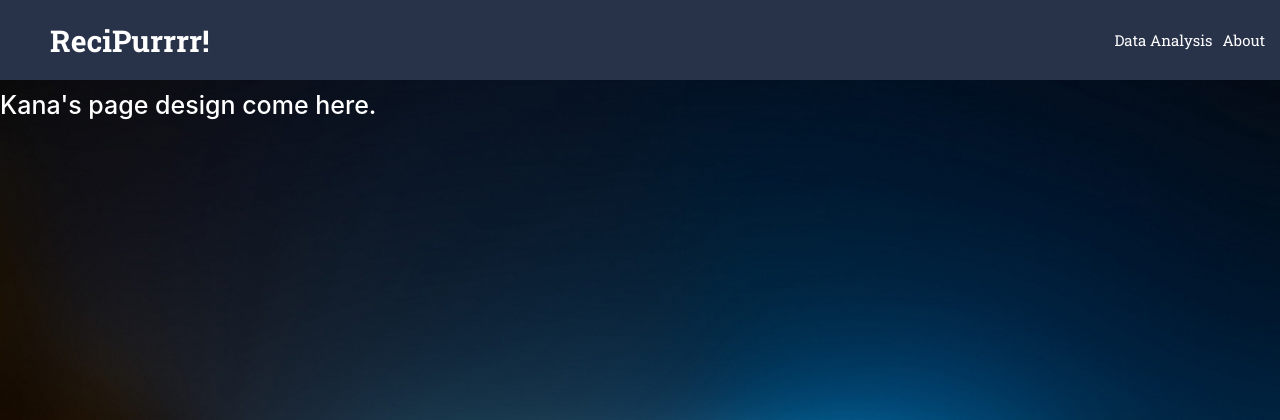
After one commit to zhuoranzhang-ryan/ReciPurrrrr, a Flask app: page /about in a window 1280 px wide. The commit adds this page. Shown: the top 420 px of the page. Run offline with Flask 2, Linux system fonts and the light colour scheme; parts of the project's set-up code (start-up, migrations or seed data) failed here and were passed over; some libraries are stand-ins or nearby versions.

Commit message:
added skeleton about page and route to app.py

```diff
--- a/app.py
+++ b/app.py
@@ -67,5 +67,10 @@ def embed_tableau():
     return render_template('data_analysis.html')
 
 
+@app.route('/about')
+def show_bios():
+    return render_template('about.html')
+
+
 if __name__ == '__main__':
     app.run(debug=True)
--- a/static/css/style.css
+++ b/static/css/style.css
@@ -435,4 +435,4 @@ path.arc:hover {
 
 			svg {
 			  font: 10px sans-serif;
-			}
+      }
--- /dev/null
+++ b/templates/about.html
@@ -0,0 +1,39 @@
+<!DOCTYPE html>
+<html lang="en">
+
+<head>
+  <meta charset="UTF-8">
+  <meta name="viewport" content="width=device-width, initial-scale=1.0">
+  <title>ReciPurrrr!</title>
+  <link rel="stylesheet" href="https://stackpath.bootstrapcdn.com/bootstrap/4.3.1/css/bootstrap.min.css"
+    integrity="sha384-ggOyR0iXCbMQv3Xipma34MD+dH/1fQ784/j6cY/iJTQUOhcWr7x9JvoRxT2MZw1T" crossorigin="anonymous">
+  <link href="https://fonts.googleapis.com/css?family=Roboto+Slab:400,700&display=swap" rel="stylesheet">
+  <link rel="stylesheet" href="https://unpkg.com/swiper/css/swiper.min.css">
+  <link rel="stylesheet" href="../static/css/style.css" />
+
+</head>
+
+<body>
+  <!--Nav-bar starts here-->
+  <nav class="navbar navbar-expand-lg navbar-light bg-light narvar-text" id="nav-bar">
+    <a class="navbar-brand heading_text" href="/"><b>ReciPurrrr!</b></a>
+    <button class="navbar-toggler" type="button" data-toggle="collapse" data-target="#navbarNavDropdown"
+      aria-controls="navbarNavDropdown" aria-expanded="false" aria-label="Toggle navigation">
+      <span class="navbar-toggler-icon "></span>
+    </button>
+    <div class="collapse navbar-collapse nav-left" id="navbarNavDropdown">
+      <ul class="nav navbar-nav ml-auto">
+        <li class="nav-item active">
+          <a class="nav-link" href="/dashboard">Data Analysis</a>
+        </li>
+        <li class="nav-item active">
+          <a class="nav-link" href="/about">About</a>
+        </li>
+    </div>
+
+  </nav>
+  <!--Nav-bar ends here-->
+  <h1 style="color:white">Kana's page design come here.</h1>
+</body>
+
+</html>
```
